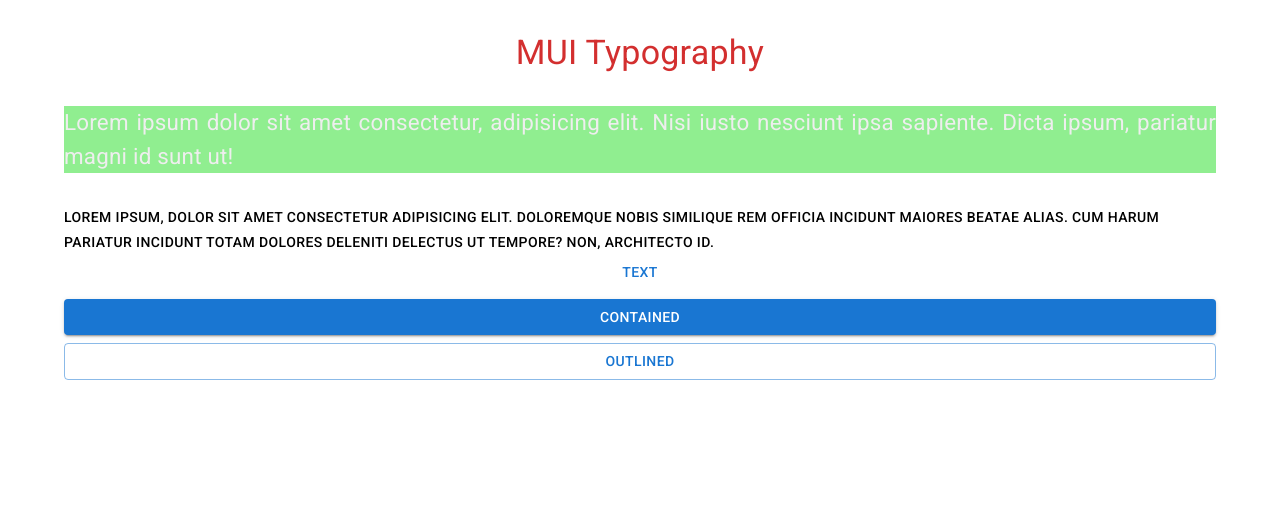
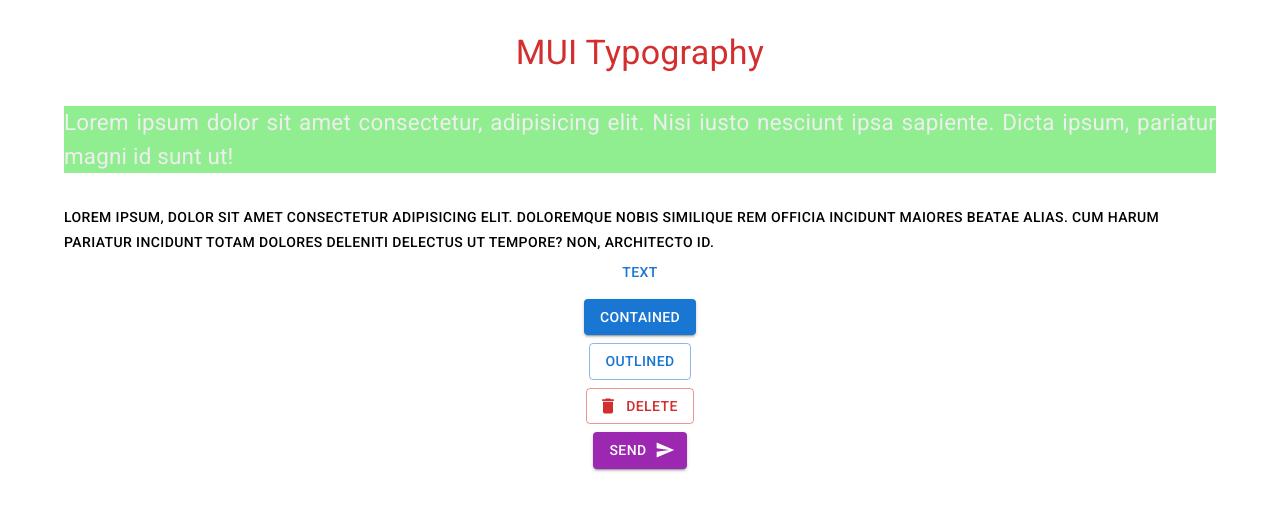
Before and after one commit to seferacikgoz/I-M-Learning-Material---UI, a React (Create React App) app: page / in a window 1280 px wide. Shown: the top 510 px of the page. Built offline with nearby package versions, Linux system fonts and the light colour scheme.

Commit message:
send delete icon

```diff
--- a/src/components/TypoButtons.jsx
+++ b/src/components/TypoButtons.jsx
@@ -2,6 +2,8 @@
 import Container  from "@mui/material/Container";
 import Button from "@mui/material/Button";
 import Box from "@mui/material/Box";
+import DeleteIcon from '@mui/icons-material/Delete';
+import SendIcon from '@mui/icons-material/Send';
 
 const TypoButtons = () => {
   return (
@@ -28,10 +30,23 @@
     </Container>
 
     <Container>
-    <Box sx={{display:"flex", flexDirection:"column", gap:"0.5rem"}}>
+    <Box sx={{
+    display:"flex",
+    flexDirection:"column",
+    gap:"0.5rem",
+    /* width:"50%", */
+    alignItems:"center"}}>
+
     <Button variant="text">Text</Button>
     <Button variant="contained">Contained</Button>
     <Button variant="outlined">Outlined</Button>
+
+    <Button variant="outlined" color="error" startIcon={<DeleteIcon />}>
+        Delete
+      </Button>
+      <Button variant="contained" color="secondary" endIcon={<SendIcon />}>
+        Send
+      </Button>
     </Box>
     </Container>
     </>
```
